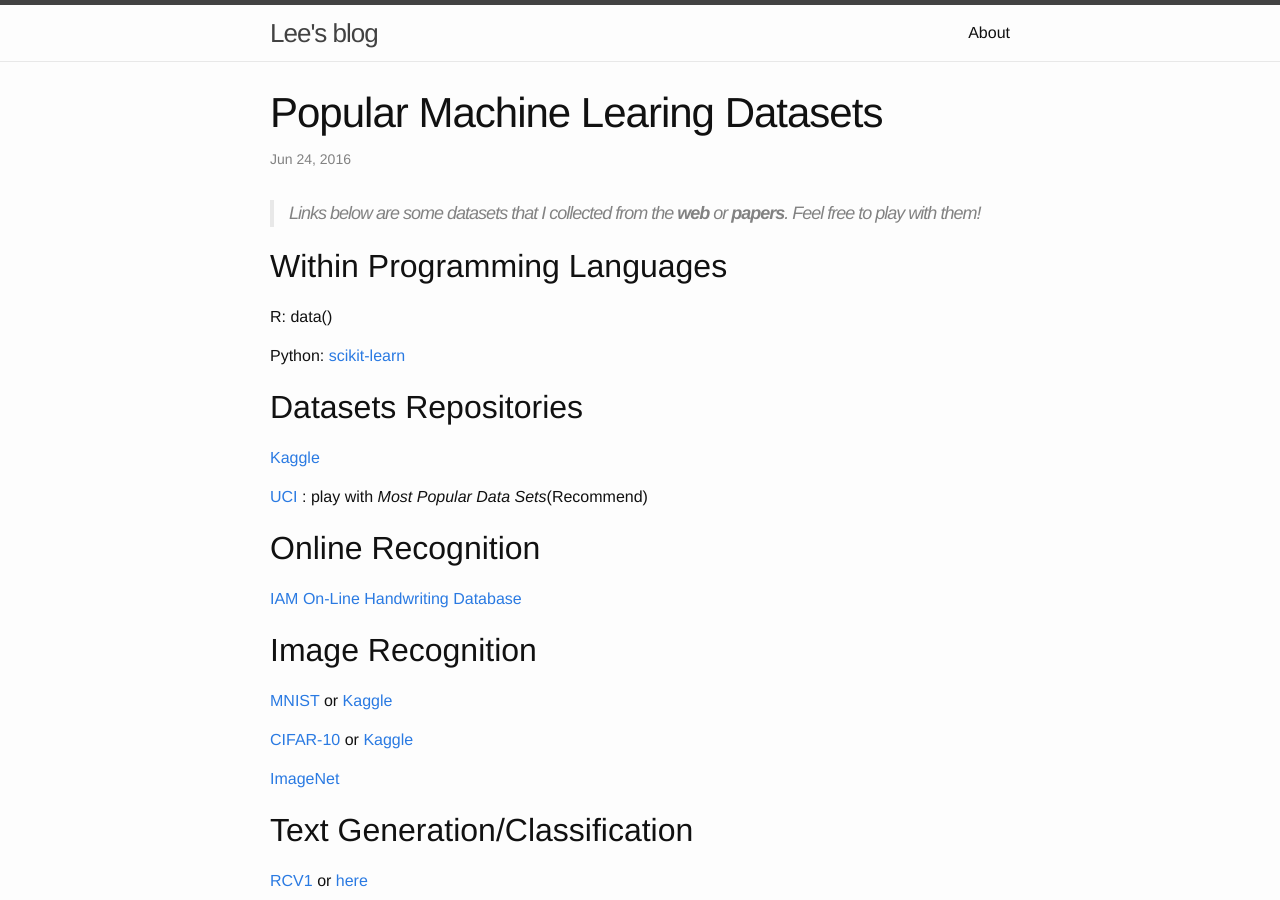
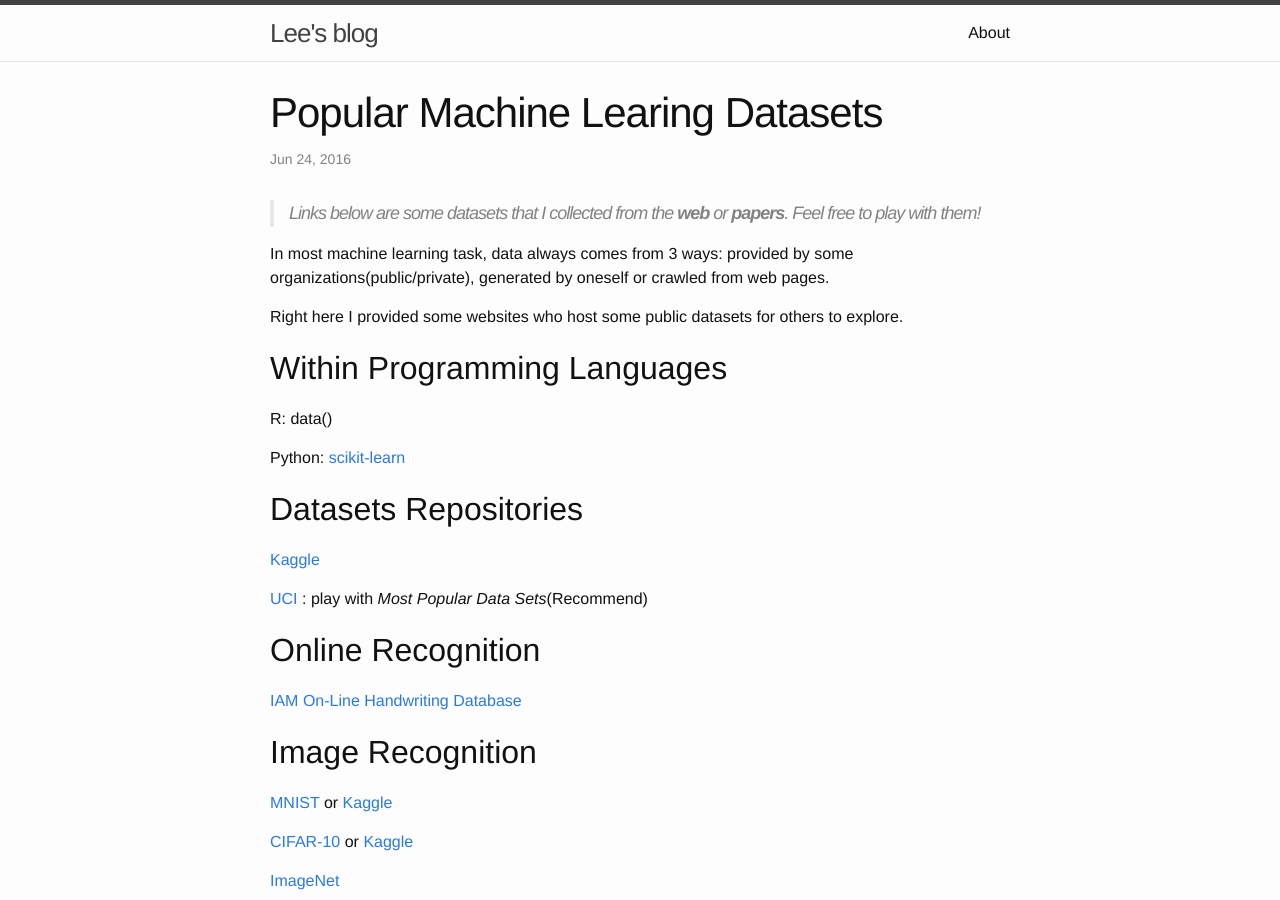
Before and after one commit to lyy1994/lyy1994.github.io, a Jekyll site: the page built from _posts/2016-06-24-datasets.markdown, in a window 1280 px wide and 900 px high. Built offline with Jekyll 4.4.1, drawn with Linux system fonts in a browser that asks for light colours.

Commit message:
Mistakes Fixed
Fixed some mistakes within previous posts.

```diff
--- a/_posts/2016-05-11-softmax-cross-entropy-derivative.markdown
+++ b/_posts/2016-05-11-softmax-cross-entropy-derivative.markdown
@@ -1,6 +1,6 @@
 ---
 layout: post
-title:  "Derivative of softmax under Cross-Entropy Error function"
+title:  "Derivative of Softmax under Cross-Entropy Error"
 date:   2016-05-11 20:29:58 +0800
 categories: machine-learning
 ---
--- a/_posts/2016-06-24-datasets.markdown
+++ b/_posts/2016-06-24-datasets.markdown
@@ -6,6 +6,10 @@ categories: machine-learning
 ---
 
 >Links below are some datasets that I collected from the **web** or **papers**. Feel free to play with them!
+
+In most machine learning task, data always comes from 3 ways: provided by some organizations(public/private), generated by oneself or crawled from web pages.
+
+Right here I provided some websites who host some public datasets for others to explore.
 
 ## Within Programming Languages
 
```
